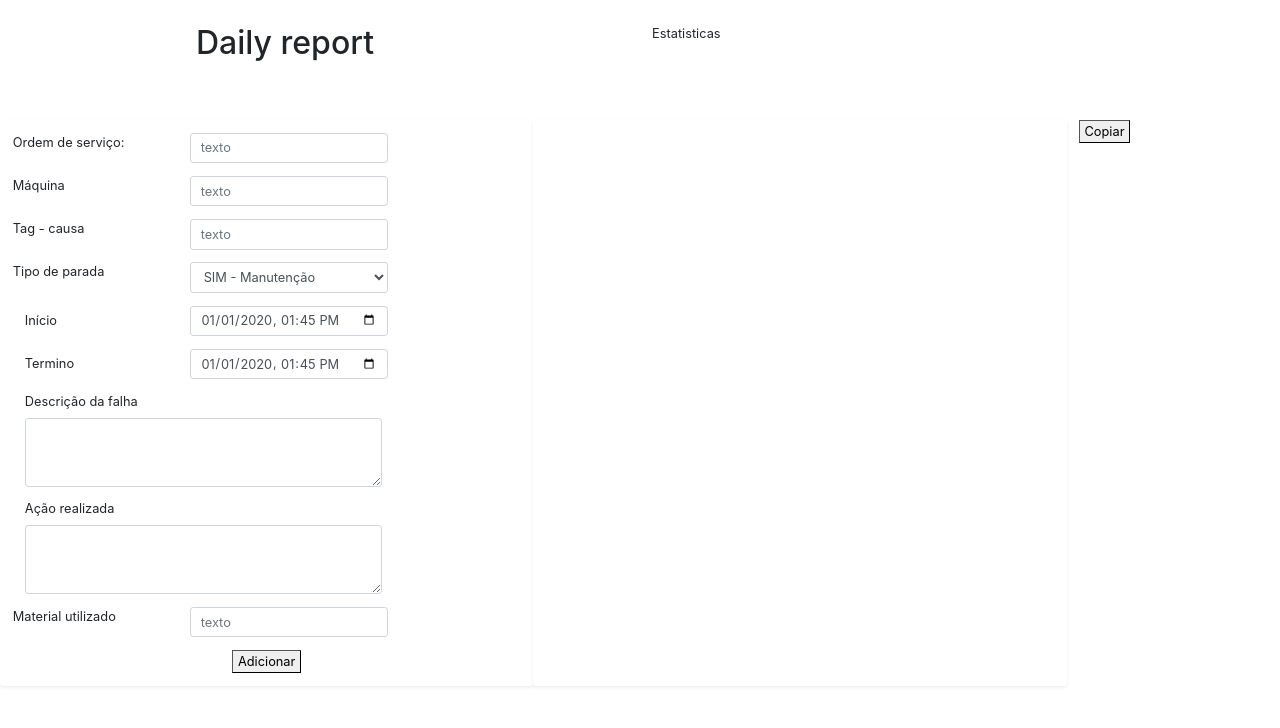
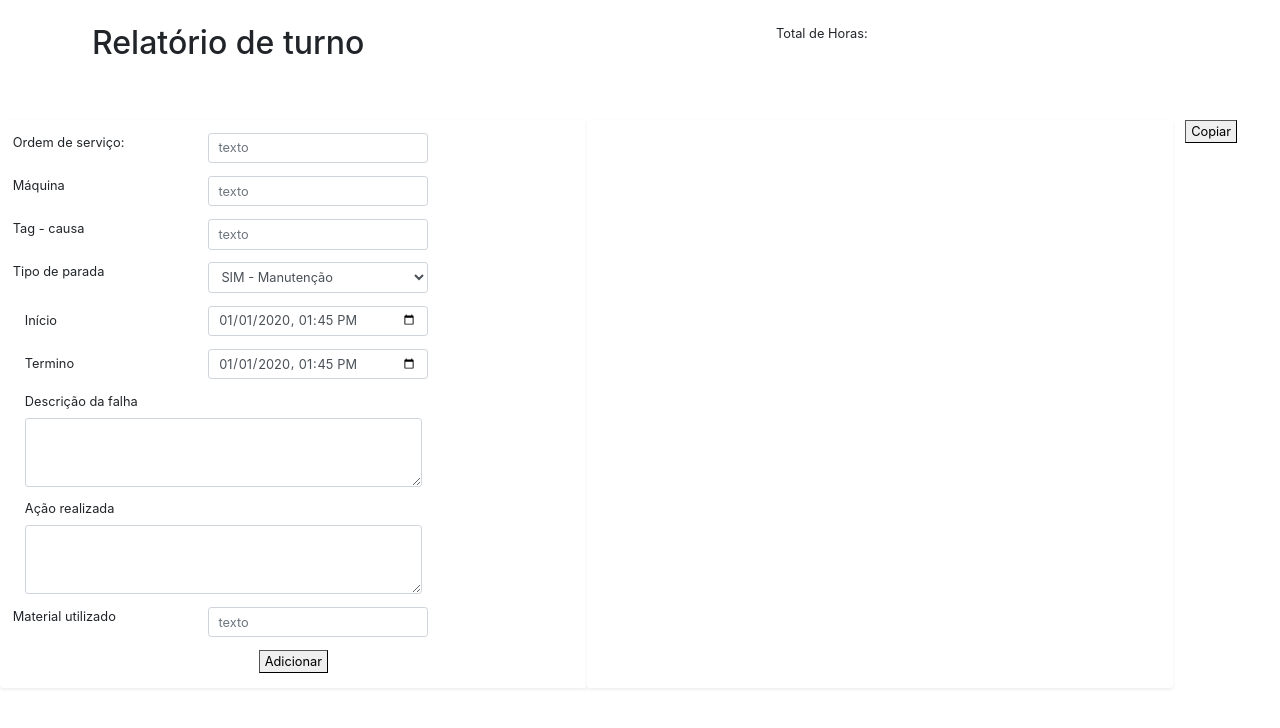
Before and after one commit to LeandroFogaca/page-to-daily-report, a plain HTML site: page index.html in a window 1280 px wide. Drawn offline with nearby package versions, Linux system fonts and the light colour scheme.

Commit message:
Ajuste grid

```diff
--- a/index.html
+++ b/index.html
@@ -19,13 +19,12 @@
 
 <div class="container">
     <div class="row top">
-        <div class="col-sm">
+        <div class="col-sm-9">
+            <h1>Relatório de turno</h1>
+        </div>
+        <div class="col-sm-3">
 
-            <h1>Daily report</h1>
-        </div>
-        <div class="col-sm">
-
-            <p>Estatisticas</p>
+            <p>Total de Horas:</p>
 
         </div>
 
@@ -145,7 +144,7 @@
             </div>
             <div class="col-sm shadow-sm p-3 mb-5 bg-white rounded" id="conteudo">
             </div>
-            <div class="col-2">
+            <div class="col-1">
                 <button id="copy" onclick="copiar()">Copiar</button>
             </div>
         </div>
--- a/style.css
+++ b/style.css
@@ -23,3 +23,14 @@ p{
     margin-bottom: 5px;
 
 }
+
+#conteudo{
+    overflow: auto;
+    height: 710px;
+
+}
+
+.container{
+
+    margin-left: 100px;
+}
```
